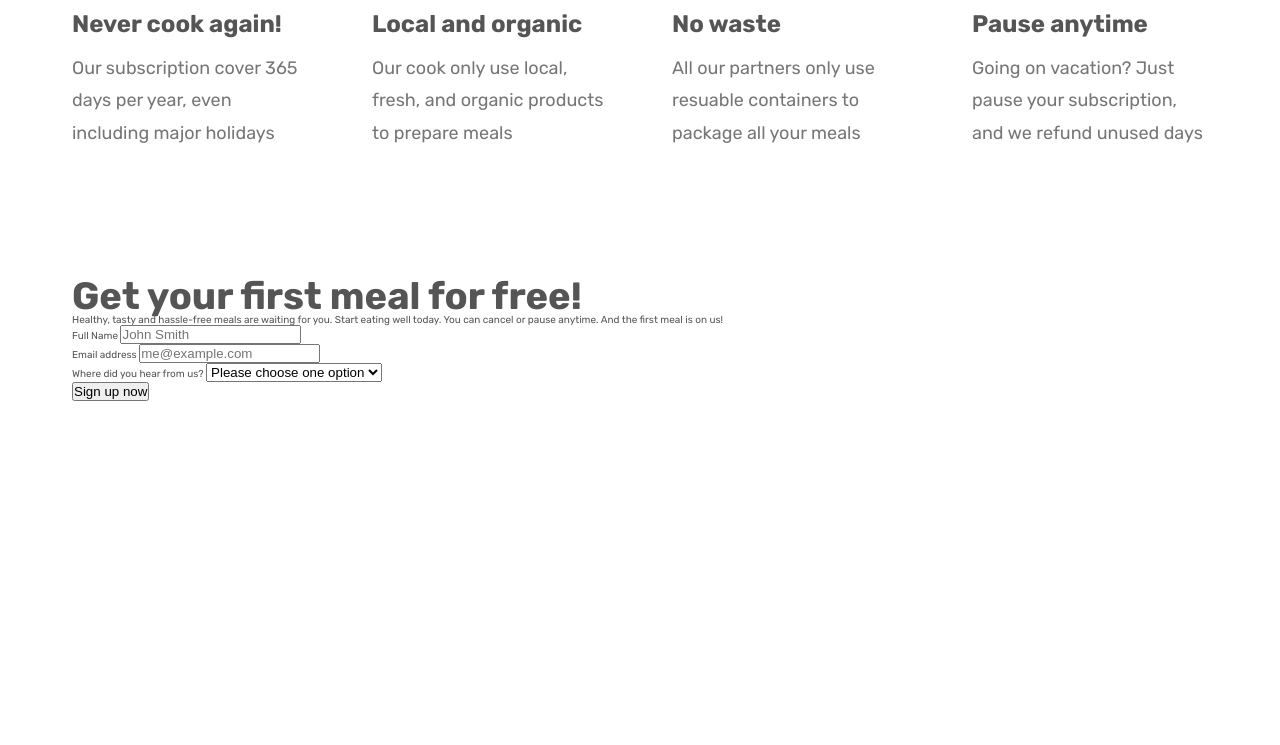
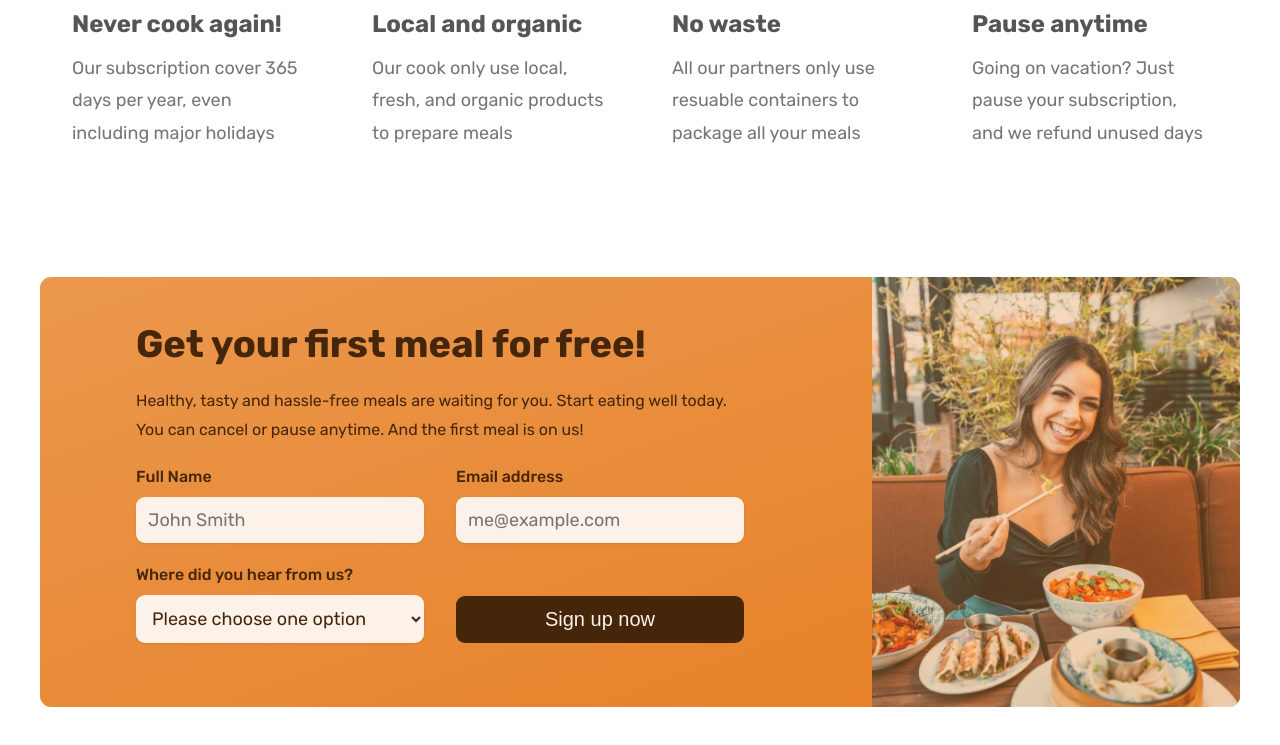
Before and after one commit to MrEkwunife/ominifood, a plain HTML site: page index.html in a window 1280 px wide. Shown: the part 5323-6068 px from the top of the page. Before the commit the page ends 5948 px from the top, so only its background shows below. Drawn offline with nearby package versions, Linux system fonts and the light colour scheme.

Commit message:
styles for the cta section

```diff
--- a/css/style.css
+++ b/css/style.css
@@ -524,3 +524,78 @@
   line-height: 1.8;
   color: #767676;
 }
+
+/* ****************** */
+/* CTA SECTION */
+/* ****************** */
+
+.cta-container {
+  grid-template-columns: 2fr 1fr;
+  background-image: linear-gradient(to right bottom, #eb984e, #e67e22);
+  padding-right: 0 !important;
+  border-radius: 11px;
+  overflow: hidden;
+}
+
+.form-box {
+  padding: 4.8rem 6.4rem 6.4rem 6.4rem;
+  color: #45260a;
+}
+
+.cta-header-box .intro-txt {
+  margin-bottom: 2.4rem;
+}
+
+.sub-intro-txt {
+  font-size: 1.6rem;
+  line-height: 1.8;
+  margin-bottom: 2.4rem;
+}
+
+.cta-img-box {
+  background-image: linear-gradient(
+      to right bottom,
+      rgba(235, 151, 78, 0.35),
+      rgba(230, 125, 34, 0.35)
+    ),
+    url(../img/eating.jpg);
+  background-size: cover;
+  background-position: center;
+}
+
+.cta-form {
+  display: grid;
+  grid-template-columns: repeat(2, 1fr);
+  column-gap: 3.2rem;
+  row-gap: 2.4rem;
+}
+
+.cta-form label {
+  display: block;
+  font-size: 1.6rem;
+  font-weight: 500;
+  margin-bottom: 1.2rem;
+}
+
+.cta-form input,
+.cta-form select {
+  width: 100%;
+  padding: 1.2rem;
+  font-size: 1.8rem;
+  font-family: inherit;
+  color: inherit;
+  border: none;
+  background-color: #fdf2e9;
+  border-radius: 9px;
+  box-shadow: 0 1px 2px rgba(0, 0, 0, 0.1);
+}
+
+.sign-up {
+  background-color: #45260a;
+  color: #fdf2e9;
+  align-self: end;
+  padding: 1.2rem;
+  font-size: 2rem;
+  border-radius: 9px;
+  border: none;
+}
```
